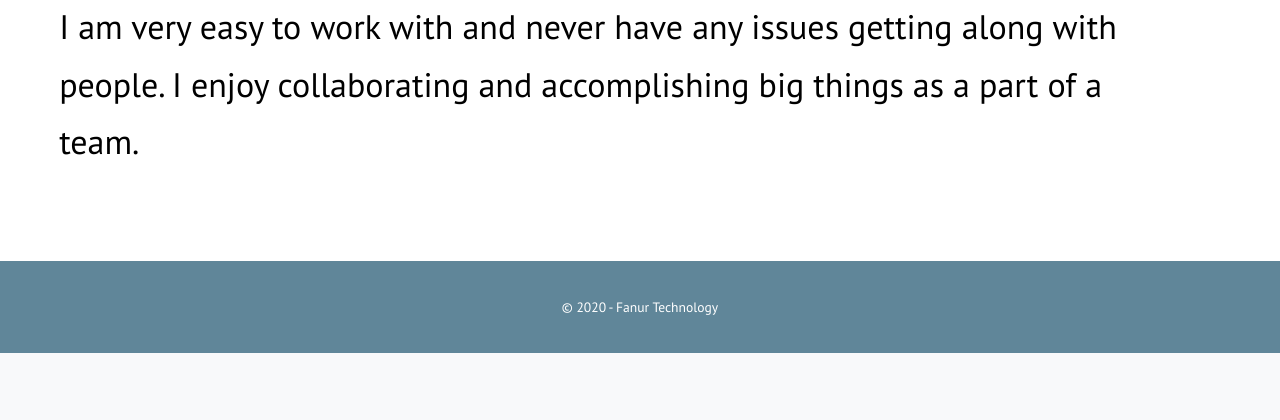
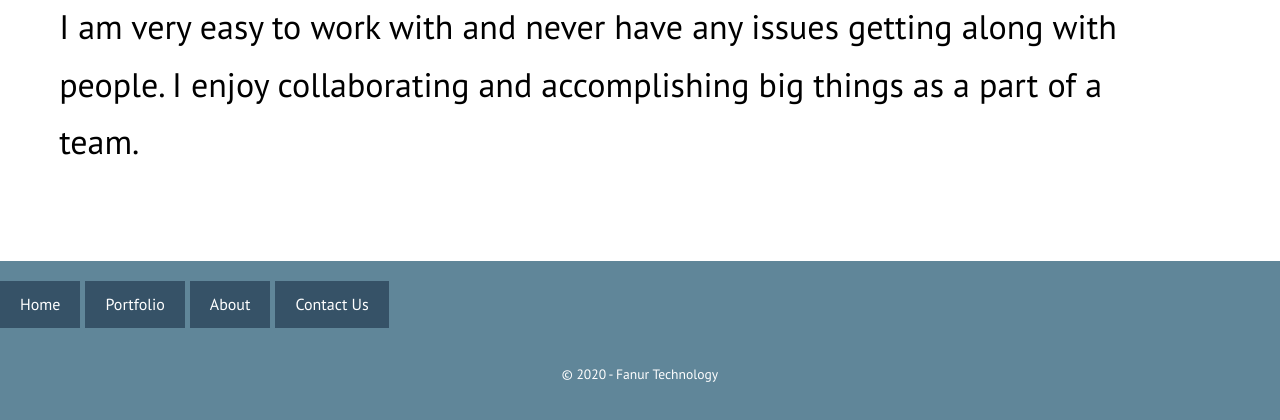
Before and after one commit to FNuri/Fanur-Technology-Website, a PHP site: page /about.html in a window 1280 px wide. Shown: the part 2690-3110 px from the top of the page. Before the commit the page ends 3043 px from the top, so only its background shows below. Run offline with PHP 8.4, Linux system fonts and the light colour scheme; some libraries are stand-ins or nearby versions.

Commit message:
Added navbar to footer

```diff
--- a/about.html
+++ b/about.html
@@ -135,6 +135,16 @@
 
 
 </div>
+<nav class="site-nav">
+  <ul class="group">
+    <li><a href="index.html">Home</a></li>
+    <li><a href="portfolio.html">Portfolio</a></li>
+    <li><a href="about.html">About</a></li>
+    <li><a href="contactus.html">Contact Us</a></li>
+  </ul>
+</nav>
+</div>
+</div>
 
 <footer>
   <p>&copy; 2020 - Fanur Technology</p>
--- a/contactus.html
+++ b/contactus.html
@@ -43,9 +43,9 @@
             <p class="ani-a"> <strong> <strong></p>
                 <div class="social-container" style="margin-bottom: 30px;">
                     <a href="mailto:fowsinur@gmail.com" target="_blank"><i class="fas fa-envelope"></i></a>
+                    <a href="https://github.com/FNuri" target="_blank"><i class="fab fa-github"></i></a>
                     <a href="https://www.instagram.com/" target="_blank"><i class="fab fa-instagram"></i></a>
                     <a href="https://www.linkedin.com/" target="_blank"><i class="fab fa-linkedin-in"></i></a>
-                    <a href="https://github.com/FNuri" target="_blank"><i class="fab fa-github"></i></a>
                     <a href="https://codepen.io/" target="_blank"><i class="fab fa-codepen"></i></a>
                   </div>
 
@@ -80,7 +80,6 @@
 
 
 
-
 <footer>
   <p>&copy; 2020 - Fanur Technology</p>
 </footer>
--- a/index.html
+++ b/index.html
@@ -3,6 +3,7 @@
   integrity="sha256-hwg4gsxgFZhOsEEamdOYGBf13FyQuiTwlAQgxVSNgt4="
   crossorigin="anonymous"></script>
 <script src="https://malsup.github.io/jquery.cycle2.js"></script>
+<script src="main.js"></script>
 <script src="http://learnwebcode.github.io/declarativeToggle/js/jquery.declarativeToggle.min.js"></script>
 <link href="./main.css" rel="stylesheet" type="text/css">
 <link rel="stylesheet" href="https://use.fontawesome.com/releases/v5.1.0/css/all.css" integrity="sha384-lKuwvrZot6UHsBSfcMvOkWwlCMgc0TaWr+30HWe3a4ltaBwTZhyTEggF5tJv8tbt" crossorigin="anonymous">
--- a/portfolio.css
+++ b/portfolio.css
@@ -1,3 +1,4 @@
+
 html {
   background-color: #608699;
   line-height: 1.7;
```
Also changed, not shown: portfolio.html (+12 -0 lines), main.css (line endings or trailing spaces).
